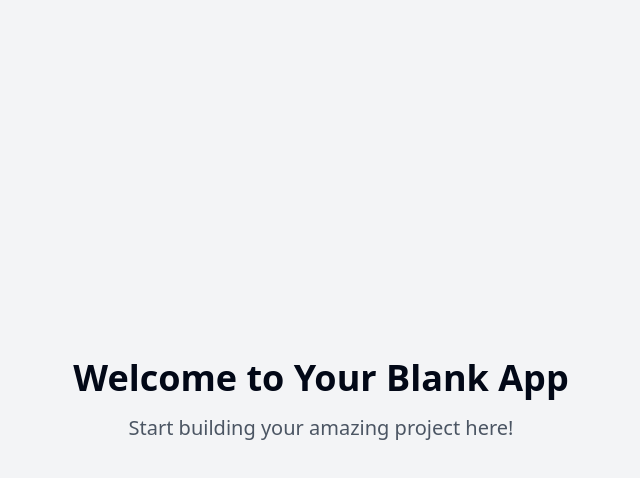
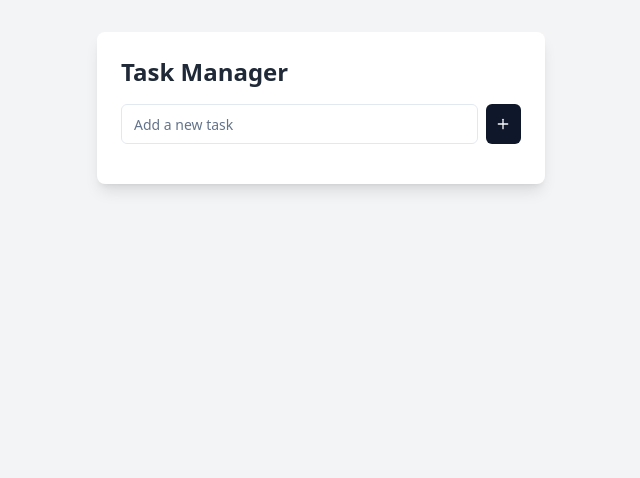
Before and after one commit to GPT-Engineer-App-Dev/zesty-xylophone-connector, a React (Vite) app: page / in a window 1280 px wide. Shown: the top 478 px of the page, without its empty margins (319-959 px from the left). Built offline with nearby package versions, Linux system fonts and the light colour scheme.

Commit message:
Update codebase with new changes
This commit includes various updates and modifications to the existing codebase as per the latest requirements.
[skip gpt_engineer]

```diff
--- a/src/pages/Index.jsx
+++ b/src/pages/Index.jsx
@@ -1,11 +1,71 @@
-// Update this page (the content is just a fallback if you fail to update the page)
+import React, { useState } from 'react';
+import { Checkbox } from "@/components/ui/checkbox";
+import { Button } from "@/components/ui/button";
+import { Input } from "@/components/ui/input";
+import { Trash2, Plus } from "lucide-react";
 
 const Index = () => {
+  const [tasks, setTasks] = useState([]);
+  const [newTask, setNewTask] = useState('');
+
+  const addTask = (e) => {
+    e.preventDefault();
+    if (newTask.trim()) {
+      setTasks([...tasks, { id: Date.now(), text: newTask, completed: false }]);
+      setNewTask('');
+    }
+  };
+
+  const toggleTask = (id) => {
+    setTasks(tasks.map(task =>
+      task.id === id ? { ...task, completed: !task.completed } : task
+    ));
+  };
+
+  const deleteTask = (id) => {
+    setTasks(tasks.filter(task => task.id !== id));
+  };
+
   return (
-    <div className="min-h-screen flex items-center justify-center bg-gray-100">
-      <div className="text-center">
-        <h1 className="text-4xl font-bold mb-4">Welcome to Your Blank App</h1>
-        <p className="text-xl text-gray-600">Start building your amazing project here!</p>
+    <div className="min-h-screen bg-gray-100 py-8">
+      <div className="max-w-md mx-auto bg-white rounded-lg shadow-lg overflow-hidden">
+        <div className="p-6">
+          <h1 className="text-2xl font-bold text-gray-800 mb-4">Task Manager</h1>
+          <form onSubmit={addTask} className="flex space-x-2 mb-4">
+            <Input
+              type="text"
+              value={newTask}
+              onChange={(e) => setNewTask(e.target.value)}
+              placeholder="Add a new task"
+              className="flex-grow"
+            />
+            <Button type="submit" size="icon">
+              <Plus className="h-4 w-4" />
+            </Button>
+          </form>
+          <ul className="space-y-2">
+            {tasks.map((task) => (
+              <li key={task.id} className="flex items-center justify-between bg-gray-50 p-3 rounded-lg">
+                <div className="flex items-center space-x-3">
+                  <Checkbox
+                    id={`task-${task.id}`}
+                    checked={task.completed}
+                    onCheckedChange={() => toggleTask(task.id)}
+                  />
+                  <label
+                    htmlFor={`task-${task.id}`}
+                    className={`text-sm ${task.completed ? 'line-through text-gray-500' : 'text-gray-700'}`}
+                  >
+                    {task.text}
+                  </label>
+                </div>
+                <Button variant="ghost" size="icon" onClick={() => deleteTask(task.id)}>
+                  <Trash2 className="h-4 w-4 text-gray-500" />
+                </Button>
+              </li>
+            ))}
+          </ul>
+        </div>
       </div>
     </div>
   );
```
